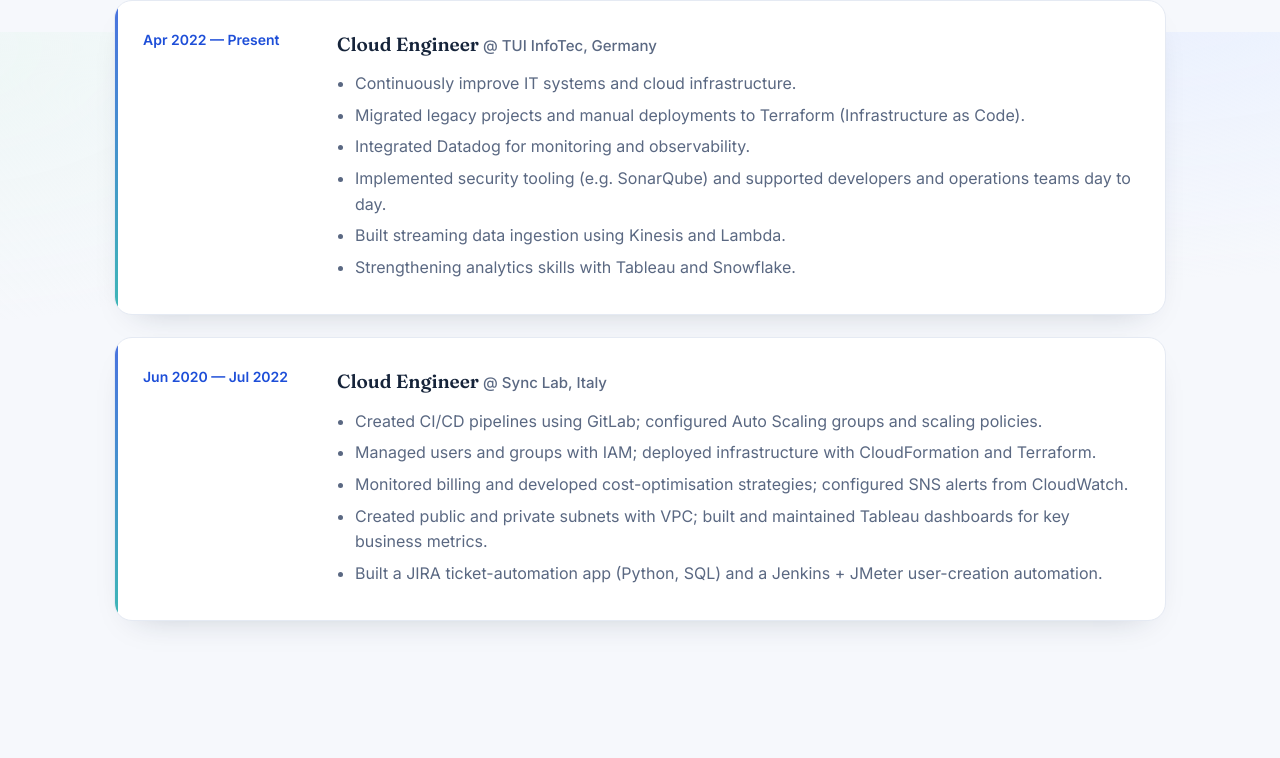
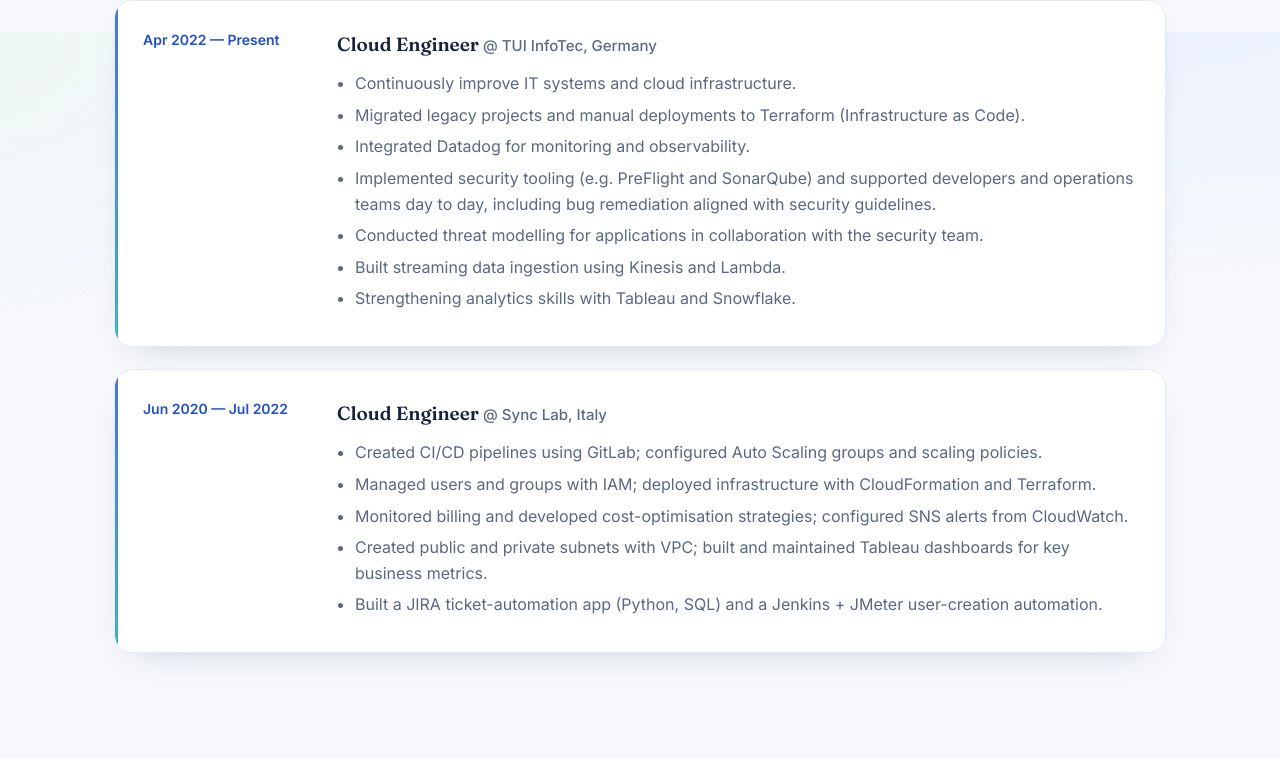
Before and after one commit to JosephThachil143/meghna, a plain HTML site: page index.html in a window 1280 px wide. Shown: the part 1568-2326 px from the top of the page. Drawn offline with Linux system fonts and the light colour scheme.

Commit message:
Add PreFlight, bug remediation with security guidelines, and threat modelling for Meghna

```diff
--- a/index.html
+++ b/index.html
@@ -107,7 +107,8 @@
               <li data-en="Continuously improve IT systems and cloud infrastructure." data-de="Kontinuierliche Verbesserung von IT-Systemen und Cloud-Infrastruktur.">Continuously improve IT systems and cloud infrastructure.</li>
               <li data-en="Migrated legacy projects and manual deployments to Terraform (Infrastructure as Code)." data-de="Migration von Legacy-Projekten und manuellen Deployments zu Terraform (Infrastructure as Code).">Migrated legacy projects and manual deployments to Terraform (Infrastructure as Code).</li>
               <li data-en="Integrated Datadog for monitoring and observability." data-de="Integration von Datadog für Monitoring und Observability.">Integrated Datadog for monitoring and observability.</li>
-              <li data-en="Implemented security tooling (e.g. SonarQube) and supported developers and operations teams day to day." data-de="Einführung von Security-Tooling (z. B. SonarQube) und tägliche Unterstützung von Entwicklungs- und Betriebsteams.">Implemented security tooling (e.g. SonarQube) and supported developers and operations teams day to day.</li>
+              <li data-en="Implemented security tooling (e.g. PreFlight and SonarQube) and supported developers and operations teams day to day, including bug remediation aligned with security guidelines." data-de="Einführung von Security-Tooling (z. B. PreFlight und SonarQube) und tägliche Unterstützung von Entwicklungs- und Betriebsteams, einschließlich Fehlerbehebung gemäß Security-Richtlinien.">Implemented security tooling (e.g. PreFlight and SonarQube) and supported developers and operations teams day to day, including bug remediation aligned with security guidelines.</li>
+              <li data-en="Conducted threat modelling for applications in collaboration with the security team." data-de="Durchführung von Threat Modelling für Anwendungen in Zusammenarbeit mit dem Security-Team.">Conducted threat modelling for applications in collaboration with the security team.</li>
               <li data-en="Built streaming data ingestion using Kinesis and Lambda." data-de="Aufbau von Streaming-Datenaufnahme mit Kinesis und Lambda.">Built streaming data ingestion using Kinesis and Lambda.</li>
               <li data-en="Strengthening analytics skills with Tableau and Snowflake." data-de="Ausbau der Analytics-Kenntnisse mit Tableau und Snowflake.">Strengthening analytics skills with Tableau and Snowflake.</li>
             </ul>
```
Also changed, not shown: cv.html (+2 -1 lines).
